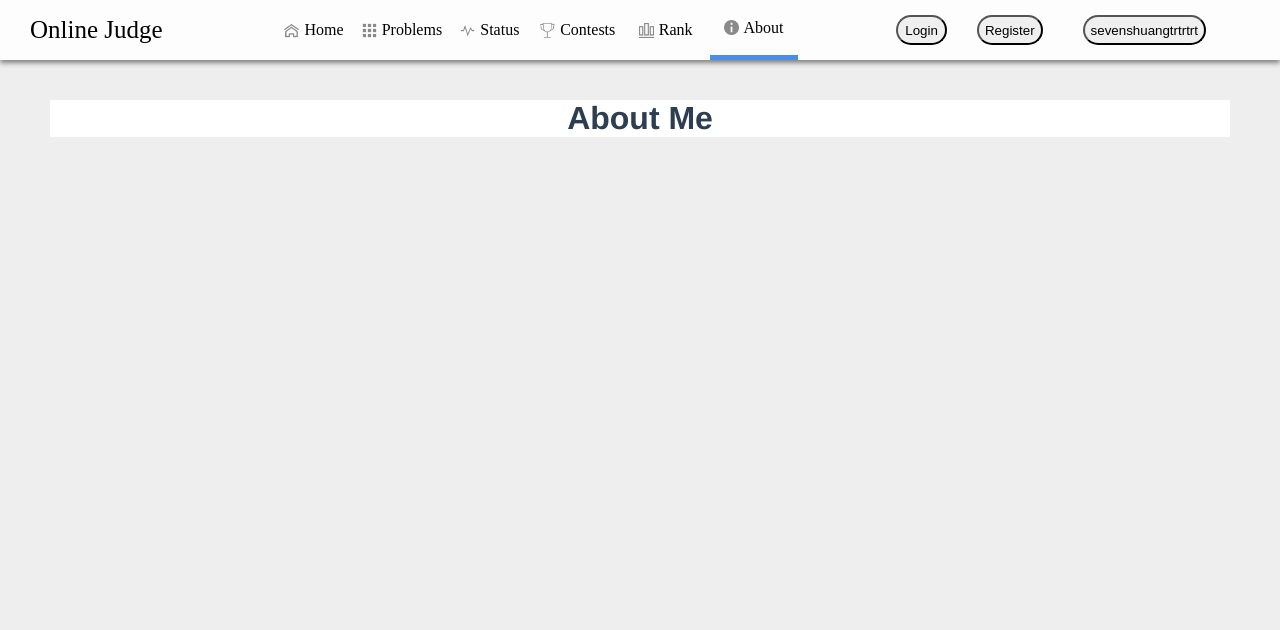
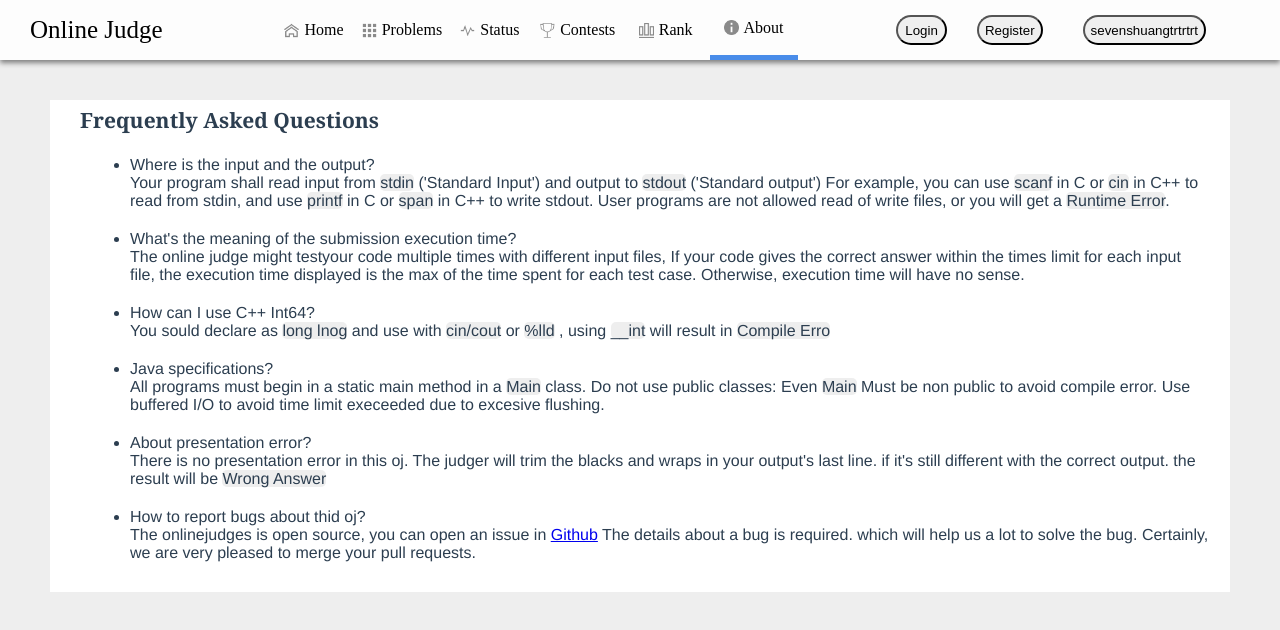
Before and after one commit to 0xff-dev/oj-front-end, a Vue app: page /about in a window 1280 px wide. Shown: the top 630 px of the page. Built offline with nearby package versions, Linux system fonts and the light colour scheme; what mavon-editor would draw is missing.

Commit message:
about page

```diff
--- a/src/components/views/about.vue
+++ b/src/components/views/about.vue
@@ -1,5 +1,44 @@
+<!-- data from https://qduoj.com/FAQ i just achieve this page -->
 <template>
-    <h1>About Me</h1>
+    <div class="content">
+        <div class="title">Frequently Asked Questions</div>
+        <div class="precautions">
+            <ul>
+                <li class="li-item">
+                    Where is the input and the output?<br>
+                    Your program shall read input from <span class="special-span">stdin</span> ('Standard Input') and output to <span class="special-span">stdout</span> ('Standard output') For example,
+                    you can use <span class="special-span">scanf</span> in C or <span class="special-span">cin</span> in C++ to read from stdin, and use <span class="special-span">printf</span> in C or <span class="special-span">span</span> in C++ to write stdout. User programs
+                    are not allowed read of write files, or you will get a <span class="special-span">Runtime Error</span>.
+                </li>
+                <li class="li-item">
+                    What's the meaning of the submission execution time?<br>
+                    The online judge might testyour code multiple times with different input files, If your code gives the correct answer within the times
+                    limit for each input file, the execution time displayed is the max of the time spent for each test case. Otherwise, execution time will have no sense.
+                </li>
+                <li class="li-item">
+                    How can I use C++ Int64?<br>
+                    You sould declare as <span class="special-span">long lnog</span> and use with <span class="special-span">cin/cout</span> or <span class="special-span">%lld</span>
+                    , using <span class="special-span">__int</span> will result in <span class="special-span">Compile Erro</span>
+                </li>
+                <li class="li-item">
+                    Java specifications?<br>
+                    All programs must begin in a static main method in a <span class="special-span">Main</span> class. Do not use public classes:
+                    Even <span class="special-span">Main</span> Must be non public to avoid compile error. Use buffered I/O to avoid time limit
+                    execeeded due to excesive flushing.
+                </li>
+                <li class="li-item">
+                    About presentation error?<br>
+                    There is no presentation error in this oj. The judger will trim the blacks and wraps in your output's last line. if
+                    it's still different with the correct output. the result will be <span class="special-span">Wrong Answer</span>
+                </li>
+                <li class="li-item">
+                    How to report bugs about thid oj?<br>
+                    The onlinejudges is open source, you can open an issue in <a href="https://github.com/stevenshuang/oj-server">Github</a>
+                     The details about a bug is required. which will help us a lot to solve the bug. Certainly, we are very pleased to merge your pull requests.
+                </li>
+            </ul>
+        </div>
+    </div>
 </template>
 
 <script>
@@ -11,5 +50,33 @@ export default {
 </script>
 
 <style scoped>
+.content {
+    margin: 30px 20px 30px 30px;
+    padding-bottom: 10px;
+}
+.title {
+    font-size: 21px;
+    font-family: Georgia, 'Times New Roman', Times, serif;
+    font-weight: bold;
+    height: 40px;
+    line-height: 40px;
+    text-align: start;
+    margin-bottom: 5px;
+    margin-top: 5px;
+}
+.special-span {
+    background-color: rgb(238,238,238);
+    text-align: center;
+    border-radius: 5px;
+}
+.precautions {
+    margin-left: 10px;
+    margin-bottom: 10px;
+}
 
+.li-item {
+    text-align: start;
+    margin-bottom: 20px;
+    font-family: Helvetica Neue,Helvetica,PingFang SC,Hiragino Sans GB,Microsoft YaHei;
+}
 </style>
```
